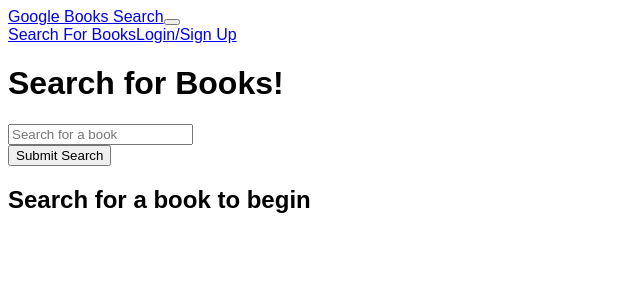
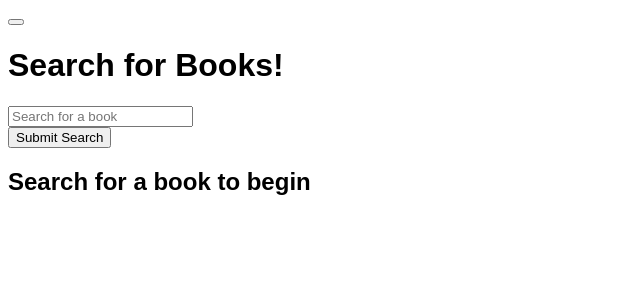
Before and after one commit to Nietru/Book-Mark, a React (Create React App) app in the folder client/: page /searchBooks in a window 1280 px wide. Shown: the top 300 px of the page, without its empty margins (0-640 px from the left). Built offline with nearby package versions, Linux system fonts and the light colour scheme.

Commit message:
made logout have functionality in client authjs

```diff
--- a/client/src/components/Navbar.js
+++ b/client/src/components/Navbar.js
@@ -6,6 +6,7 @@ import { Link } from "react-router-dom";
 import { Navbar, Nav, Container, Modal, Tab } from "react-bootstrap";
 import SignUp from "../pages/SignUp";
 import Login from "../pages/Login";
+import Profile from "../pages/Profile";
 
 import Auth from "../utils/auth";
 
@@ -17,30 +18,20 @@ const AppNavbar = () => {
     <>
       <Navbar bg="dark" variant="dark" expand="lg">
         <Container fluid>
-          <Navbar.Brand as={Link} to="/">
-            Google Books Search
-          </Navbar.Brand>
           <Navbar.Toggle aria-controls="navbar" />
-          <Navbar.Collapse id="navbar" className="d-flex flex-row-reverse">
           <Nav className="ml-auto d-flex">
-              <Nav.Link as={Link} to="/">
-                Search For Books
-              </Nav.Link>
             {/* if user is logged in show saved books and logout */}
             {Auth.loggedIn() ? (
               <>
                 <Nav.Link as={Link} to="/saved">
-                    See Your Reviews
+                  See Your Books
                 </Nav.Link>
                 <Nav.Link onClick={Auth.logout}>Logout</Nav.Link>
               </>
             ) : (
-                <Nav.Link onClick={() => setShowModal(true)}>
-                  Login/Sign Up
-                </Nav.Link>
+              <Nav.Link onClick={() => setShowModal(true)}></Nav.Link>
             )}
           </Nav>
-          </Navbar.Collapse>
         </Container>
       </Navbar>
       {/* set modal data up */}
--- a/client/src/utils/auth.js
+++ b/client/src/utils/auth.js
@@ -33,8 +33,10 @@ class AuthService {
   }
 
   logout() {
+    // Clear user token and profile data from localStorage
     localStorage.removeItem("id_token");
-    window.location.reload();
+    // this will reload the page and reset the state of the application
+    window.location.assign("/");
   }
 }
 
```
Lines whose indentation alone changed are shown as unchanged.
